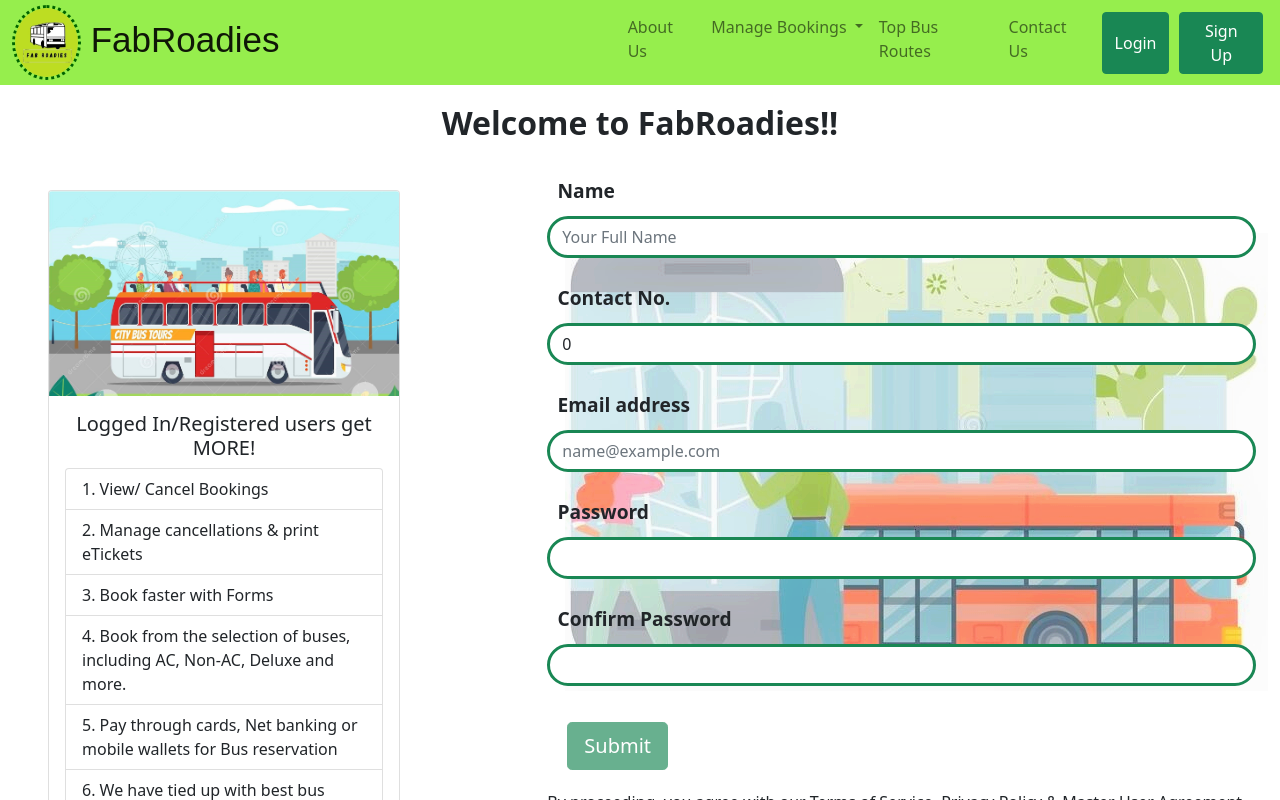
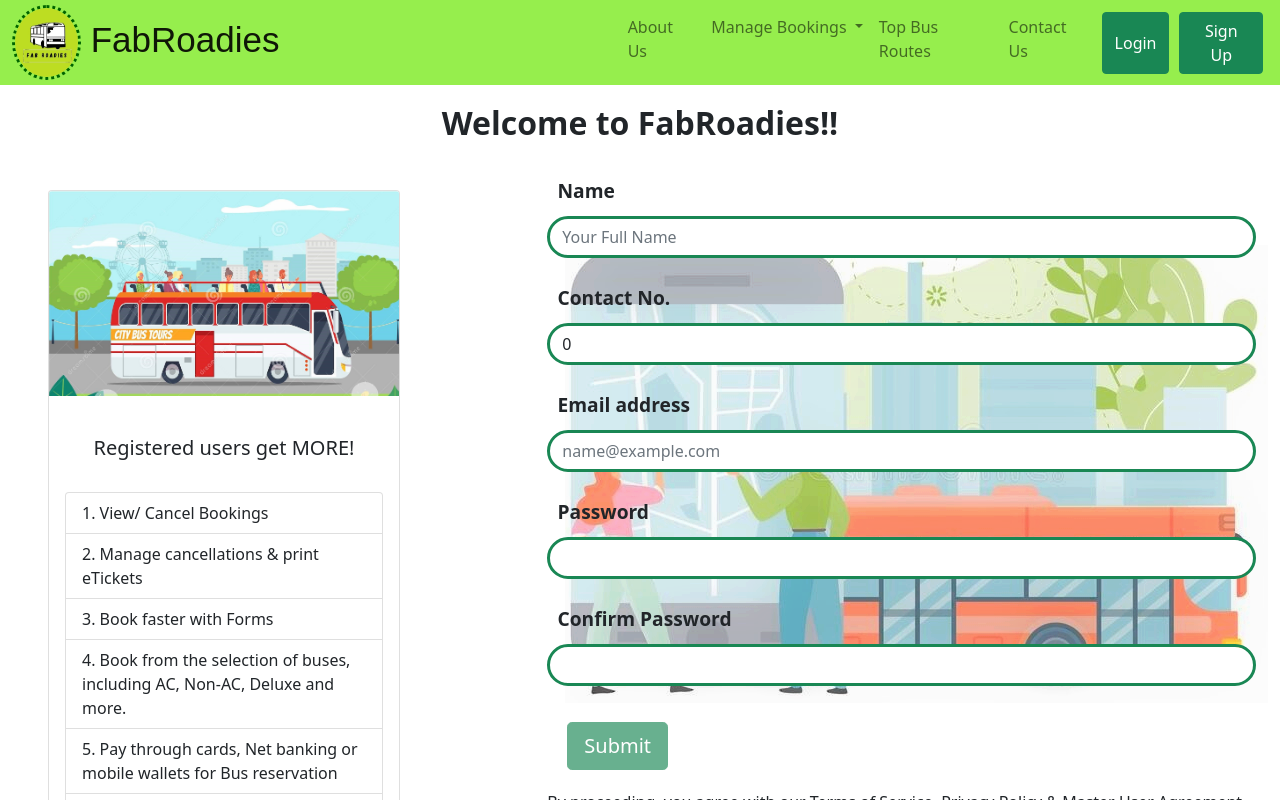
Before and after one commit to BusBookingApp123/fabRoadies-frontend, an Angular app in the folder FabRoadies/: page /signup in a window 1280 px wide. Shown: the top 800 px of the page. Built offline with nearby package versions, Linux system fonts and the light colour scheme; a web font is replaced by a local one.

Commit message:
Update signup.component.html

```diff
--- a/FabRoadies/src/app/signup/signup.component.html
+++ b/FabRoadies/src/app/signup/signup.component.html
@@ -49,7 +49,9 @@
                         <div class="card">
                             <img src="assets/Images/3.jpg" class="card-img-top">
                             <div class="card-body">
-                                <h5 class="card-title">Logged In/Registered users get MORE!</h5>
+                                &nbsp;
+                                <h5 class="card-title">Registered users get MORE!</h5>
+                                &nbsp;
                                 <ul class="list-group list-group-numbered card-text">
                                     <li class="list-group-item">View/ Cancel Bookings</li>
                                     <li class="list-group-item">Manage cancellations & print eTickets</li>
```
